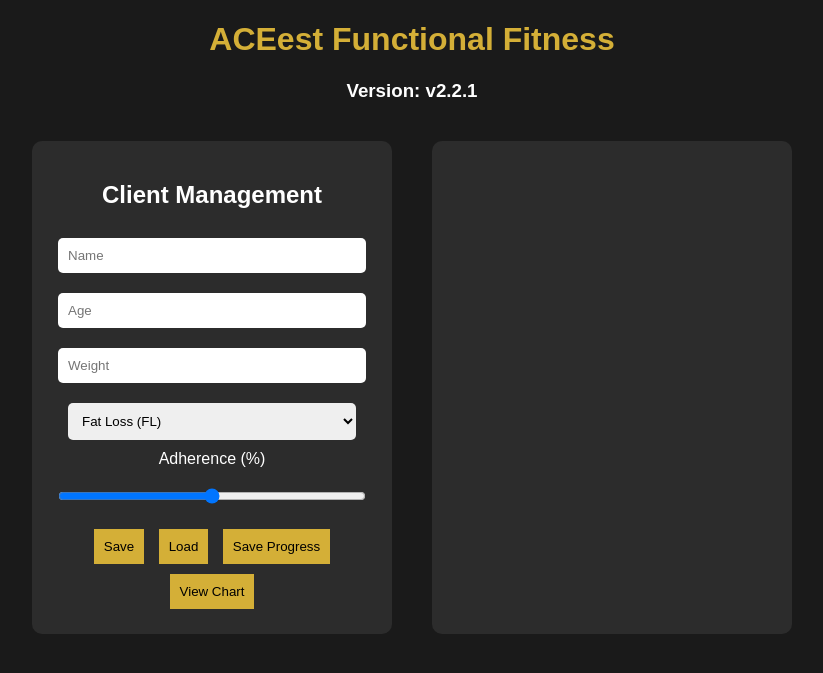
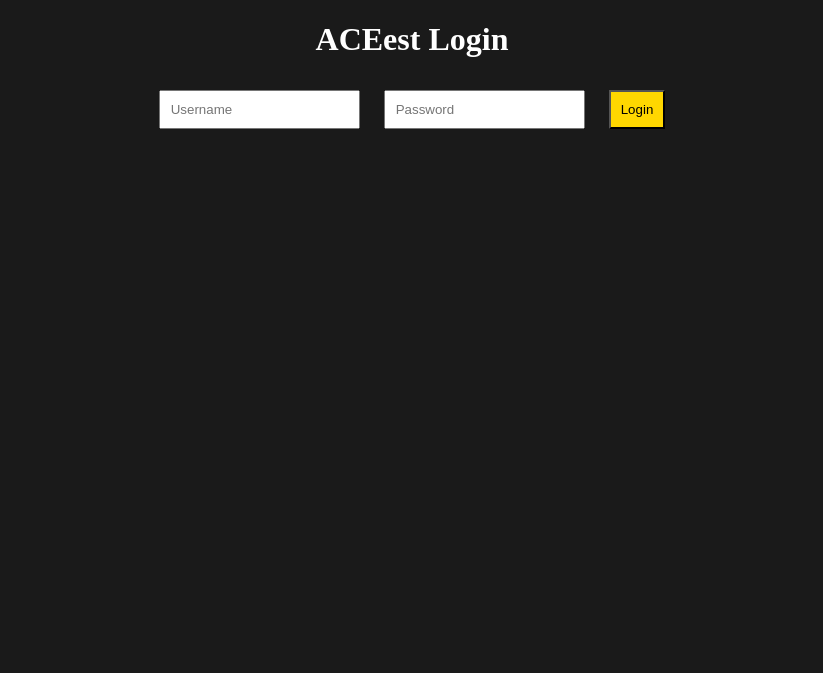
Before and after one commit to Varsha359/ACEest-Fitness-and-Gym-Devops, a Flask app: page / in a window 1280 px wide. Shown: the top 673 px of the page, without its empty margins (228-1051 px from the left). Run offline with Flask 3, Linux system fonts and the light colour scheme.

Commit message:
feat: final version of the application v3.2.4

```diff
--- a/app/__init__.py
+++ b/app/__init__.py
@@ -3,10 +3,10 @@ from app.services import init_db
 
 def create_app():
     app = Flask(__name__)
+    app.secret_key = "supersecret"
 
     from app.routes import main_bp
     app.register_blueprint(main_bp)
 
-    init_db()  # initialize DB
-
+    init_db()
     return app
--- a/app/routes.py
+++ b/app/routes.py
@@ -1,74 +1,59 @@
-from flask import Blueprint, render_template, request, jsonify
-from app.services import (
-    calculate_calories,
-    save_client,
-    get_client,
-    save_progress,
-    generate_chart
-)
+from flask import Blueprint, jsonify, render_template, request, redirect, session, send_file
+from app.services import *
 
 main_bp = Blueprint("main", __name__)
-
-PROGRAMS = {
-    "Fat Loss (FL)": 22,
-    "Muscle Gain (MG)": 35,
-    "Beginner (BG)": 26
-}
 
 @main_bp.route('/health', methods=['GET'])
 def health():
     return jsonify({"status": "ok"}), 200
 
-@main_bp.route("/", methods=["GET", "POST"])
-def index():
-    result = None
-    message = None
+@main_bp.route("/", methods=["GET","POST"])
+def login():
+    if request.method == "POST":
+        user = request.form.get("username")
+        pwd = request.form.get("password")
+
+        role = validate_user(user, pwd)
+        if role:
+            session["user"] = user
+            return redirect("/dashboard")
+
+    return render_template("login.html")
+
+@main_bp.route("/dashboard", methods=["GET","POST"])
+def dashboard():
+    if "user" not in session:
+        return redirect("/")
+
     chart = None
 
     if request.method == "POST":
         action = request.form.get("action")
         name = request.form.get("name")
 
-        if action == "save":
-            age = request.form.get("age")
-            weight = float(request.form.get("weight"))
-            program = request.form.get("program")
+        # ✅ Fix: validate name
+        if not name:
+            return "Error: Name is required"
 
-            calories = calculate_calories(weight, PROGRAMS[program])
-            save_client(name, age, weight, program, calories)
-
-            message = "Client saved successfully"
-
-        elif action == "load":
-            data = get_client(name)
-
-            if data:
-                _, name, age, weight, program, calories = data
-                result = {
-                    "name": name,
-                    "age": age,
-                    "weight": weight,
-                    "program": program,
-                    "calories": calories
-                }
-            else:
-                message = "Client not found"
+        if action == "add":
+            save_client(name)
 
         elif action == "progress":
             adherence = request.form.get("adherence")
             save_progress(name, adherence)
-            message = "Progress saved"
 
         elif action == "chart":
             chart = generate_chart(name)
 
-            if not chart:
-                message = "No progress data available"
+        elif action == "pdf":
+            file = generate_pdf(name)
+            return send_file(file, as_attachment=True)
 
-    return render_template(
-        "index.html",
-        programs=PROGRAMS,
-        result=result,
-        message=message,
-        chart=chart
-    )
+    clients = get_clients()
+
+    return render_template("dashboard.html", clients=clients, chart=chart)
+
+@main_bp.route("/logout")
+def logout():
+    session.clear()
+    return redirect("/")
--- a/app/services.py
+++ b/app/services.py
@@ -1,126 +1,116 @@
 import sqlite3
 from datetime import datetime
-import io
-import base64
 import matplotlib
 matplotlib.use('Agg')
 import matplotlib.pyplot as plt
-
+import io, base64
+from fpdf import FPDF
+import os
 
 DB_NAME = "aceest.db"
 
-
-def get_connection():
+def get_conn():
     return sqlite3.connect(DB_NAME)
 
-
 def init_db():
-    conn = get_connection()
+    conn = get_conn()
     cur = conn.cursor()
 
-    cur.execute("""
-        CREATE TABLE IF NOT EXISTS clients (
-            id INTEGER PRIMARY KEY AUTOINCREMENT,
-            name TEXT UNIQUE,
-            age INTEGER,
-            weight REAL,
-            program TEXT,
-            calories INTEGER
-        )
-    """)
+    cur.execute("CREATE TABLE IF NOT EXISTS users (username TEXT PRIMARY KEY, password TEXT, role TEXT)")
+    cur.execute("""CREATE TABLE IF NOT EXISTS clients (
+        id INTEGER PRIMARY KEY AUTOINCREMENT,
+        name TEXT UNIQUE,
+        age INTEGER,
+        weight REAL,
+        program TEXT,
+        calories INTEGER,
+        membership_status TEXT
+    )""")
 
-    cur.execute("""
-        CREATE TABLE IF NOT EXISTS progress (
-            id INTEGER PRIMARY KEY AUTOINCREMENT,
-            client_name TEXT,
-            week TEXT,
-            adherence INTEGER
-        )
-    """)
+    cur.execute("CREATE TABLE IF NOT EXISTS progress (id INTEGER PRIMARY KEY, client_name TEXT, week TEXT, adherence INTEGER)")
+
+    cur.execute("SELECT * FROM users WHERE username='admin'")
+    if not cur.fetchone():
+        cur.execute("INSERT INTO users VALUES ('admin','admin','Admin')")
 
     conn.commit()
     conn.close()
 
+def validate_user(u, p):
+    conn = get_conn()
+    cur = conn.cursor()
+    cur.execute("SELECT role FROM users WHERE username=? AND password=?", (u,p))
+    row = cur.fetchone()
+    conn.close()
+    return row
 
-def calculate_calories(weight, factor):
-    return int(weight * factor)
-
-
-def save_client(name, age, weight, program, calories):
-    conn = get_connection()
+def save_client(name):
+    if not name:
+        return
+    conn = get_conn()
     cur = conn.cursor()
-
-    cur.execute("""
-        INSERT OR REPLACE INTO clients
-        (name, age, weight, program, calories)
-        VALUES (?, ?, ?, ?, ?)
-    """, (name, age, weight, program, calories))
-
+    cur.execute("INSERT OR IGNORE INTO clients (name, membership_status) VALUES (?,?)",(name,"Active"))
     conn.commit()
     conn.close()
 
-
-def get_client(name):
-    conn = get_connection()
+def get_clients():
+    conn = get_conn()
     cur = conn.cursor()
-
-    cur.execute("SELECT * FROM clients WHERE name=?", (name,))
-    result = cur.fetchone()
-
+    cur.execute("SELECT name FROM clients")
+    data = [r[0] for r in cur.fetchall()]
     conn.close()
-    return result
-
+    return data
 
 def save_progress(name, adherence):
-    conn = get_connection()
+    if not name:
+        return
+    conn = get_conn()
     cur = conn.cursor()
-
     week = datetime.now().strftime("Week %U - %Y")
-
-    cur.execute("""
-        INSERT INTO progress (client_name, week, adherence)
-        VALUES (?, ?, ?)
-    """, (name, week, adherence))
-
+    cur.execute("INSERT INTO progress (client_name, week, adherence) VALUES (?,?,?)",(name,week,adherence))
     conn.commit()
     conn.close()
 
-
-def get_progress_data(name):
-    conn = get_connection()
+def get_progress(name):
+    conn = get_conn()
     cur = conn.cursor()
-
-    cur.execute("""
-        SELECT week, adherence
-        FROM progress
-        WHERE client_name=?
-        ORDER BY id
-    """, (name,))
-
+    cur.execute("SELECT week, adherence FROM progress WHERE client_name=?",(name,))
     data = cur.fetchall()
     conn.close()
     return data
 
-
 def generate_chart(name):
-    data = get_progress_data(name)
-
+    data = get_progress(name)
     if not data:
         return None
 
-    weeks = [row[0] for row in data]
-    adherence = [row[1] for row in data]
+    weeks = [d[0] for d in data]
+    vals = [d[1] for d in data]
 
     plt.figure()
-    plt.plot(weeks, adherence, marker="o")
-    plt.xlabel("Week")
-    plt.ylabel("Adherence (%)")
-    plt.title(f"Progress - {name}")
+    plt.plot(weeks, vals, marker="o")
     plt.xticks(rotation=45)
 
     img = io.BytesIO()
-    plt.savefig(img, format="png", bbox_inches="tight")
+    plt.savefig(img, format="png")
     plt.close()
 
-    img.seek(0)
     return base64.b64encode(img.getvalue()).decode()
+
+def generate_pdf(name):
+    # ✅ Fix 1: handle empty name
+    if not name:
+        name = "fitness_report"
+
+    # ✅ Fix 2: absolute path
+    BASE_DIR = os.path.dirname(os.path.abspath(__file__))
+    filepath = os.path.join(BASE_DIR, f"{name}.pdf")
+
+    pdf = FPDF()
+    pdf.add_page()
+    pdf.set_font("Arial","B",16)
+    pdf.cell(0,10,f"ACEest Report - {name}",ln=True)
+
+    pdf.output(filepath)
+
+    return filepath
--- a/app/static/style.css
+++ b/app/static/style.css
@@ -1,56 +1,14 @@
 body {
     background: #1a1a1a;
     color: white;
-    font-family: Arial;
-    margin: 0;
     text-align: center;
 }
 
-h1 {
-    color: #d4af37;
-}
-
-.container {
-    display: flex;
-    justify-content: center;
-    gap: 40px;
-    padding: 20px;
-}
-
-.form-section, .result-section {
-    background: #2c2c2c;
-    padding: 20px;
-    border-radius: 10px;
-    width: 320px;
-}
-
-input, select {
-    width: 90%;
+input, select, button {
+    margin: 10px;
     padding: 10px;
-    margin: 10px 0;
-    border: none;
-    border-radius: 5px;
 }
 
 button {
-    background: #d4af37;
-    color: black;
-    padding: 10px;
-    margin: 5px;
-    border: none;
-    cursor: pointer;
+    background: gold;
 }
-
-button:hover {
-    background: #c39c2d;
-}
-
-.success {
-    color: #00ff99;
-}
-
-.chart-section img {
-    width: 100%;
-    margin-top: 10px;
-    border-radius: 10px;
-}
--- /dev/null
+++ b/app/templates/login.html
@@ -0,0 +1,18 @@
+<!DOCTYPE html>
+<html>
+<head>
+<title>Login</title>
+<link rel="stylesheet" href="/static/style.css">
+</head>
+<body>
+
+<h1>ACEest Login</h1>
+
+<form method="POST">
+<input name="username" placeholder="Username">
+<input name="password" type="password" placeholder="Password">
+<button>Login</button>
+</form>
+
+</body>
+</html>
--- a/requirements.txt
+++ b/requirements.txt
@@ -1,4 +1,3 @@
-Flask==3.0.3
+Flask
 matplotlib
-pytest
-pytest-html
+fpdf
```
Also changed, not shown: app/app.py (+2 -6 lines), app/templates/dashboard.html (added, +139 -0 lines), aceest.db, 2 other files.
